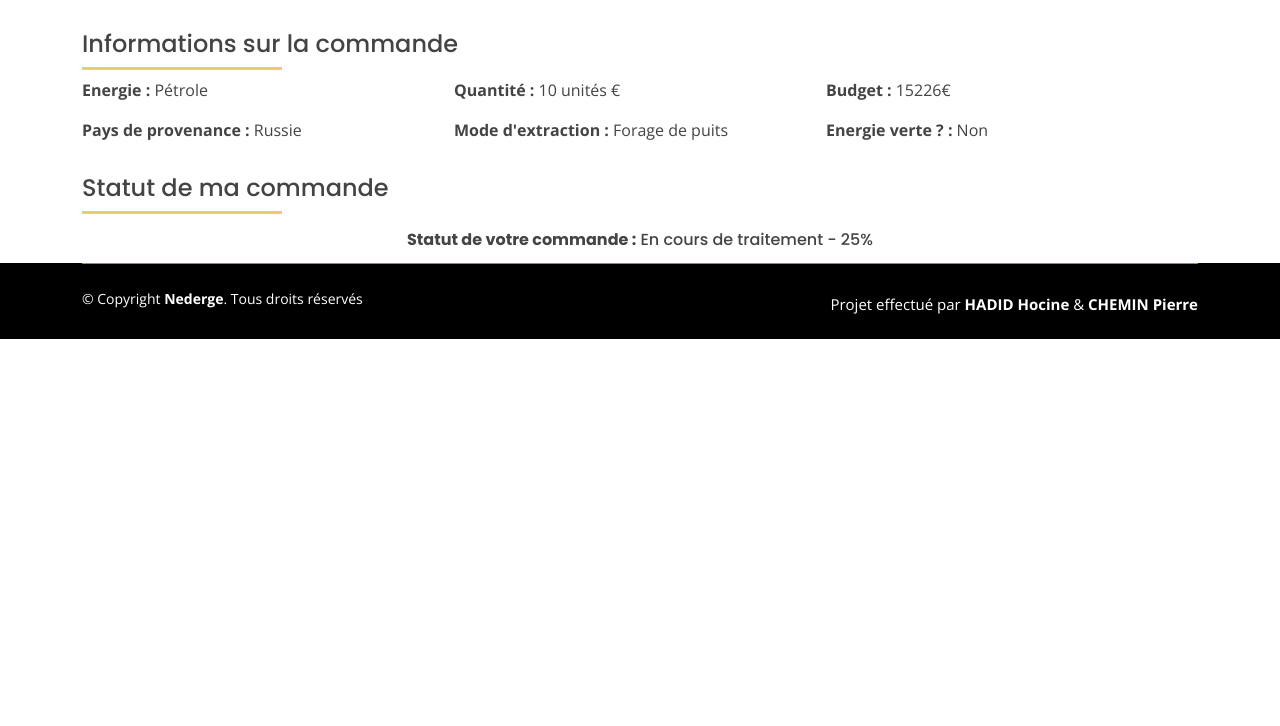
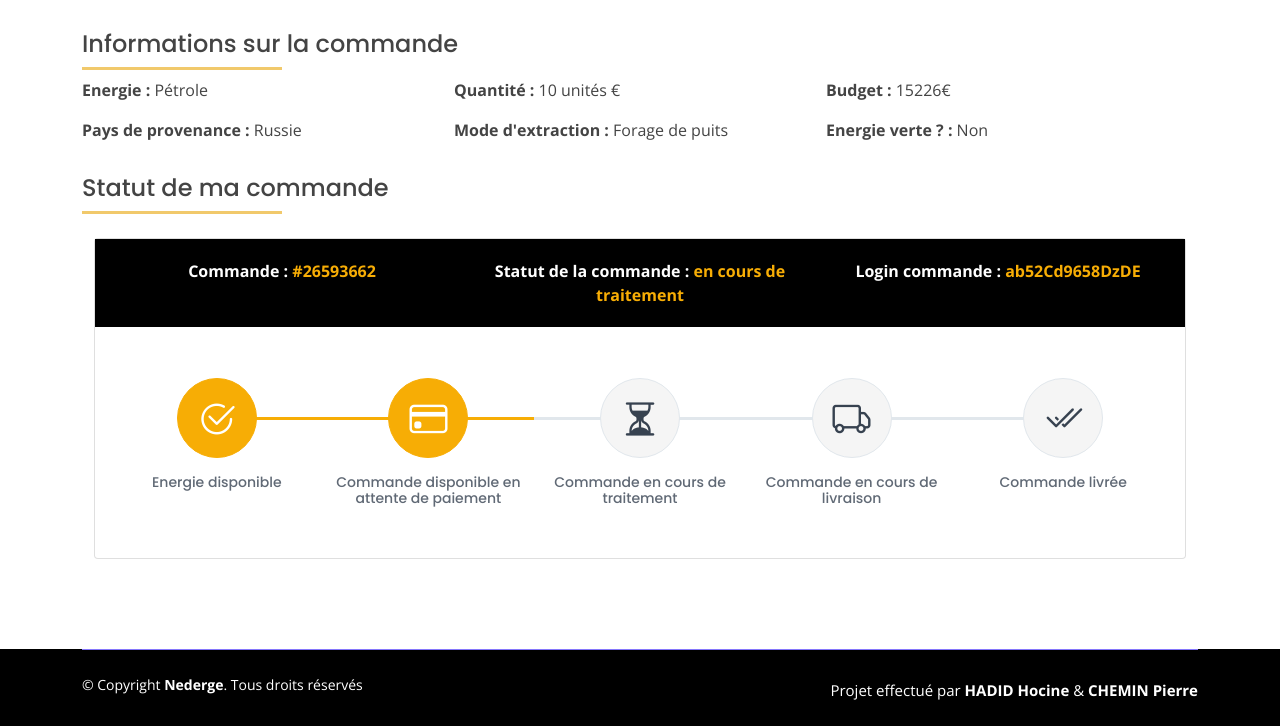
Before and after one commit to hocine280/Nederge, a PHP site: page /consult-availability-energy/view/TrackOrder.php in a window 1280 px wide. Shown: the part 461-1187 px from the top of the page. Before the commit the page ends 800 px from the top, so only its background shows below. Run offline with PHP 8.4, Linux system fonts and the light colour scheme; some libraries are stand-ins or nearby versions.

Commit message:
modif status de la commande

```diff
--- /dev/null
+++ b/Code/php/assets/css/order-tracking.css
@@ -0,0 +1,132 @@
+.order-tracking{
+    margin-bottom : 90px;
+}
+.steps .step {
+    display: block;
+    width: 100%;
+    margin-bottom: 35px;
+    margin-top : 35px;
+    text-align: center
+}
+
+.steps .step .step-icon-wrap {
+    display: block;
+    position: relative;
+    width: 100%;
+    height: 80px;
+    text-align: center
+}
+
+.steps .step .step-icon-wrap::before,
+.steps .step .step-icon-wrap::after {
+    display: block;
+    position: absolute;
+    top: 50%;
+    width: 50%;
+    height: 3px;
+    margin-top: -1px;
+    background-color: #e1e7ec;
+    content: '';
+    z-index: 1
+}
+
+.steps .step .step-icon-wrap::before {
+    left: 0
+}
+
+.steps .step .step-icon-wrap::after {
+    right: 0
+}
+
+.steps .step .step-icon {
+    display: inline-block;
+    position: relative;
+    width: 80px;
+    height: 80px;
+    border: 1px solid #e1e7ec;
+    border-radius: 50%;
+    background-color: #f5f5f5;
+    color: #374250;
+    font-size: 38px;
+    line-height: 81px;
+    z-index: 5
+}
+
+.steps .step .step-title {
+    margin-top: 16px;
+    margin-bottom: 0;
+    color: #606975;
+    font-size: 14px;
+    font-weight: 500
+}
+
+.steps .step:first-child .step-icon-wrap::before {
+    display: none
+}
+
+.steps .step:last-child .step-icon-wrap::after {
+    display: none
+}
+
+.steps .step.completed .step-icon-wrap::before,
+.steps .step.completed .step-icon-wrap::after {
+    background-color: #f7ad05;
+}
+
+.steps .step.completed .step-icon {
+    border-color: #f7ad05;
+    background-color: #f7ad05;
+    color: #fff
+}
+
+@media (max-width: 576px) {
+    .flex-sm-nowrap .step .step-icon-wrap::before,
+    .flex-sm-nowrap .step .step-icon-wrap::after {
+        display: none
+    }
+}
+
+@media (max-width: 768px) {
+    .flex-md-nowrap .step .step-icon-wrap::before,
+    .flex-md-nowrap .step .step-icon-wrap::after {
+        display: none
+    }
+}
+
+@media (max-width: 991px) {
+    .flex-lg-nowrap .step .step-icon-wrap::before,
+    .flex-lg-nowrap .step .step-icon-wrap::after {
+        display: none
+    }
+}
+
+@media (max-width: 1200px) {
+    .flex-xl-nowrap .step .step-icon-wrap::before,
+    .flex-xl-nowrap .step .step-icon-wrap::after {
+        display: none
+    }
+}
+
+.bg-faded, .bg-secondary {
+    background-color: #f5f5f5 !important;
+}
+
+.txt-order {
+    color: #f7ad05;
+    font-weight: bold;
+}
+
+.txt-order-no-important
+{
+    color: #f7ad05;
+    font-weight : bold;
+}
+
+.banner-track{
+    background-color: black;
+}
+
+.text-medium{
+    color : white;
+    font-weight : bold;
+}
--- /dev/null
+++ b/Code/php/layout/OrderTracking.php
@@ -0,0 +1,53 @@
+<div class="container padding-bottom-3x mt-4 order-tracking">
+    <div class="card mb-3">
+        <div class="d-flex flex-wrap flex-sm-nowrap justify-content-between py-3 px-2 banner-track">
+        <div class="w-100 text-center py-1 px-2">
+            <span class="text-medium">Commande :</span>
+            <span class="txt-order">#26593662</span>
+        </div>
+        <div class="w-100 text-center py-1 px-2">
+            <span class="text-medium">Statut de la commande :</span>
+            <span class="txt-order-no-important">en cours de traitement</span>
+        </div>
+        <div class="w-100 text-center py-1 px-2">
+            <span class="text-medium">Login commande :</span>
+            <span class="txt-order-no-important">ab52Cd9658DzDE</span>
+        </div>
+        </div>
+        <div class="card-body">
+        <div class="steps d-flex flex-wrap flex-sm-nowrap justify-content-between padding-top-2x padding-bottom-1x">
+            <div class="step completed">
+            <div class="step-icon-wrap">
+                <div class="step-icon"><i class="bi bi-check2-circle"></i></div>
+            </div>
+            <h4 class="step-title">Energie disponible</h4>
+            </div>
+            <div class="step completed">
+            <div class="step-icon-wrap">
+                <div class="step-icon"><i class="bi bi-credit-card"></i></div>
+            </div>
+            <h4 class="step-title">Commande disponible en attente de paiement</h4>
+            </div>
+            <div class="step ">
+            <div class="step-icon-wrap">
+                <div class="step-icon"><i class="bi bi-hourglass-split"></i></div>
+            </div>
+            <h4 class="step-title">Commande en cours de traitement</h4>
+            </div>
+            <div class="step">
+            <div class="step-icon-wrap">
+                <div class="step-icon"><i class="bi bi-truck"></i></div>
+            </div>
+            <h4 class="step-title">Commande en cours de livraison</h4>
+            </div>
+            <div class="step">
+            <div class="step-icon-wrap">
+                <div class="step-icon"><i class="bi bi-check2-all"></i></div>
+            </div>
+            <h4 class="step-title">Commande livrée</h4>
+            </div>
+
+        </div>
+        </div>
+    </div>
+</div>
--- a/Code/php/view/TrackOrder.php
+++ b/Code/php/view/TrackOrder.php
@@ -7,7 +7,8 @@
         <title>Nederge - Système d'achat d'énergie</title>
 
         <?php include '../layout/FileCSS.php'; ?>
-        <link rel="stylesheet" href="../assets/css/footer-inner-page.css">
+        <link rel="stylesheet" href="../assets/css/order-tracking.css">
+        <link rel="stylesheet" href="https://cdn.jsdelivr.net/npm/pixeden-stroke-7-icon@1.2.3/pe-icon-7-stroke/dist/pe-icon-7-stroke.min.css">
     </head>
 
     <body>
@@ -90,12 +91,13 @@
                 <div class="trait" style="margin-left:12px;"></div>
             </div>
 
-            <div class="row mt-3">
+            <!-- <div class="row mt-3">
                 <h6 class="text-center"><b>Statut de votre commande :</b> En cours de traitement - 25%</h6>
                 <div class="progress mt-2">
                     <div class="progress-bar progress-bar-striped progress-bar-animated" role="progressbar" aria-label="Animated striped example" aria-valuenow="75" aria-valuemin="0" aria-valuemax="100" style="width: 25%"></div>
                 </div>
-            </div>
+            </div> -->
+            <?php include '../layout/OrderTracking.php'; ?>
         </div>
 
 
```
